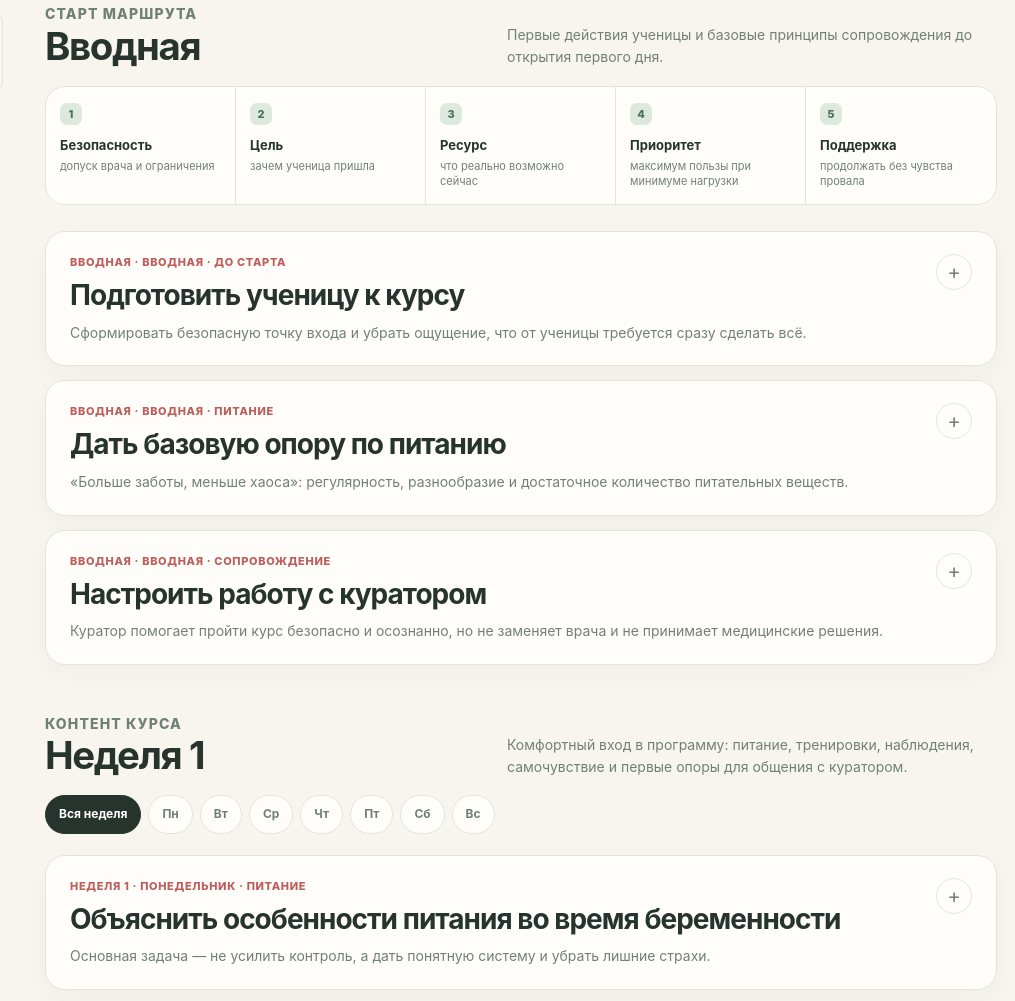
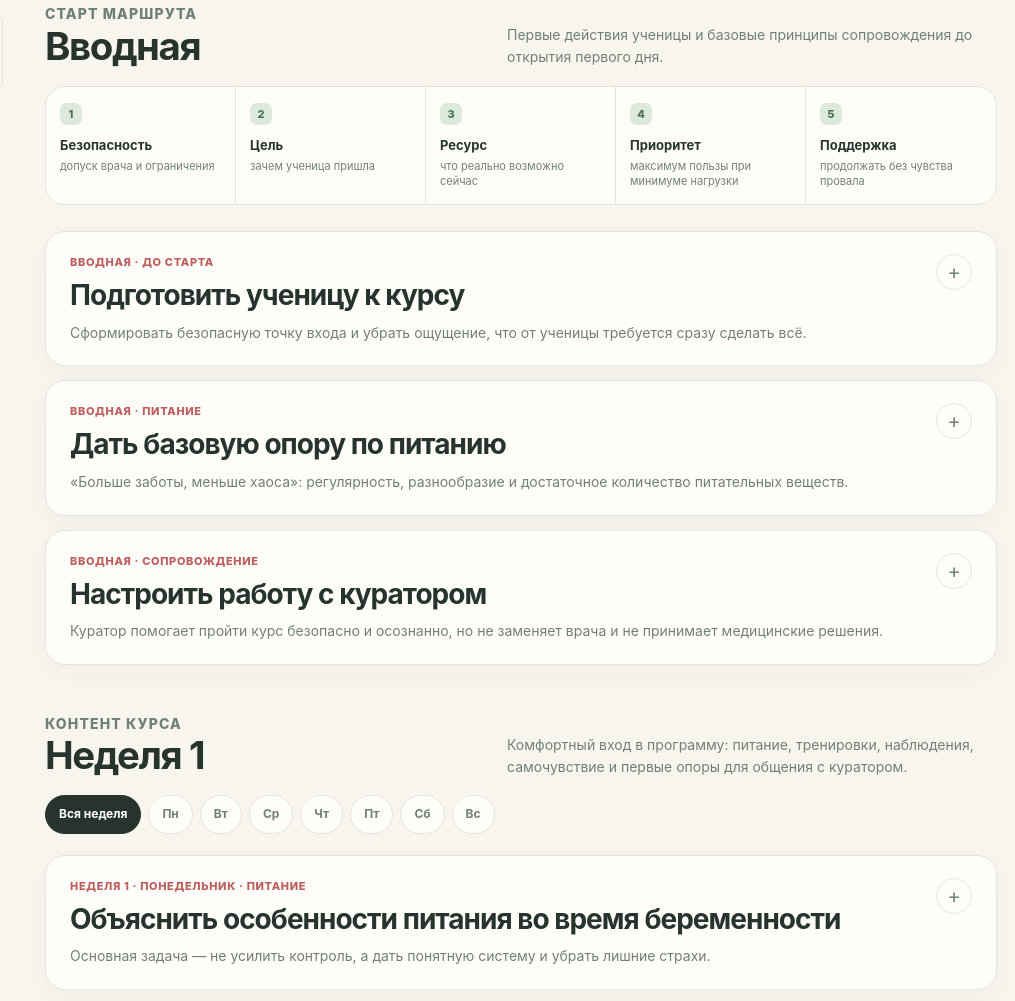
Before and after one commit to kseniajarikova/preg-methodical-constructor, a plain HTML site: page index.html in a window 1280 px wide. Shown: the part 1018-2019 px from the top of the page, without its empty margins (265-1280 px from the left). Drawn offline with Linux system fonts and the light colour scheme.

Commit message:
Polish week and day labels in topic cards

```diff
--- a/index.html
+++ b/index.html
@@ -128,10 +128,10 @@ main{min-width:0;padding:44px 0 80px}.hero{position:relative;overflow:hidden;pad
   function card(item,weekId){
     const href=(item.resources||[])[1]||"";
     const external=href.indexOf("http")===0;
-    const weekTitle=weekId==="intro"?"Вводная":"Неделя "+weekId;
+    const weekTitle=weekId==="intro"?"":"Неделя "+weekId;
     const actions=href? "<a class=\"resource-link\" href=\""+href+"\""+(external?" target=\"_blank\" rel=\"noopener\"":"")+">"+item.resources[0]+"</a>":"";
     return "<article class=\"method-card\" data-week=\""+weekId+"\" data-day=\""+norm((item.meta||"").split(" · ")[0])+"\" data-tags=\""+item.tags.join(" ")+"\" data-search=\""+norm(JSON.stringify(item))+"\">"+
-      "<div class=\"card-head\"><div><div class=\"card-meta\">"+weekTitle+" · "+item.meta+"</div><h3>"+item.title+"</h3><p class=\"card-summary\">"+item.summary+"</p></div><button class=\"card-toggle\" aria-label=\"Раскрыть карточку\" aria-expanded=\"false\">+</button></div>"+
+      "<div class=\"card-head\"><div><div class=\"card-meta\">"+(weekTitle?weekTitle+" · ":"")+item.meta+"</div><h3>"+item.title+"</h3><p class=\"card-summary\">"+item.summary+"</p></div><button class=\"card-toggle\" aria-label=\"Раскрыть карточку\" aria-expanded=\"false\">+</button></div>"+
       "<div class=\"card-body\"><div class=\"tag-row\">"+tags(item.tags)+"</div><div class=\"card-grid\">"+
       "<div class=\"info-box accent\"><h4>Цель блока</h4><p>"+item.purpose+"</p></div>"+
       "<div class=\"info-box\"><h4>Фокус куратора</h4>"+list(item.focus)+"</div>"+
```
